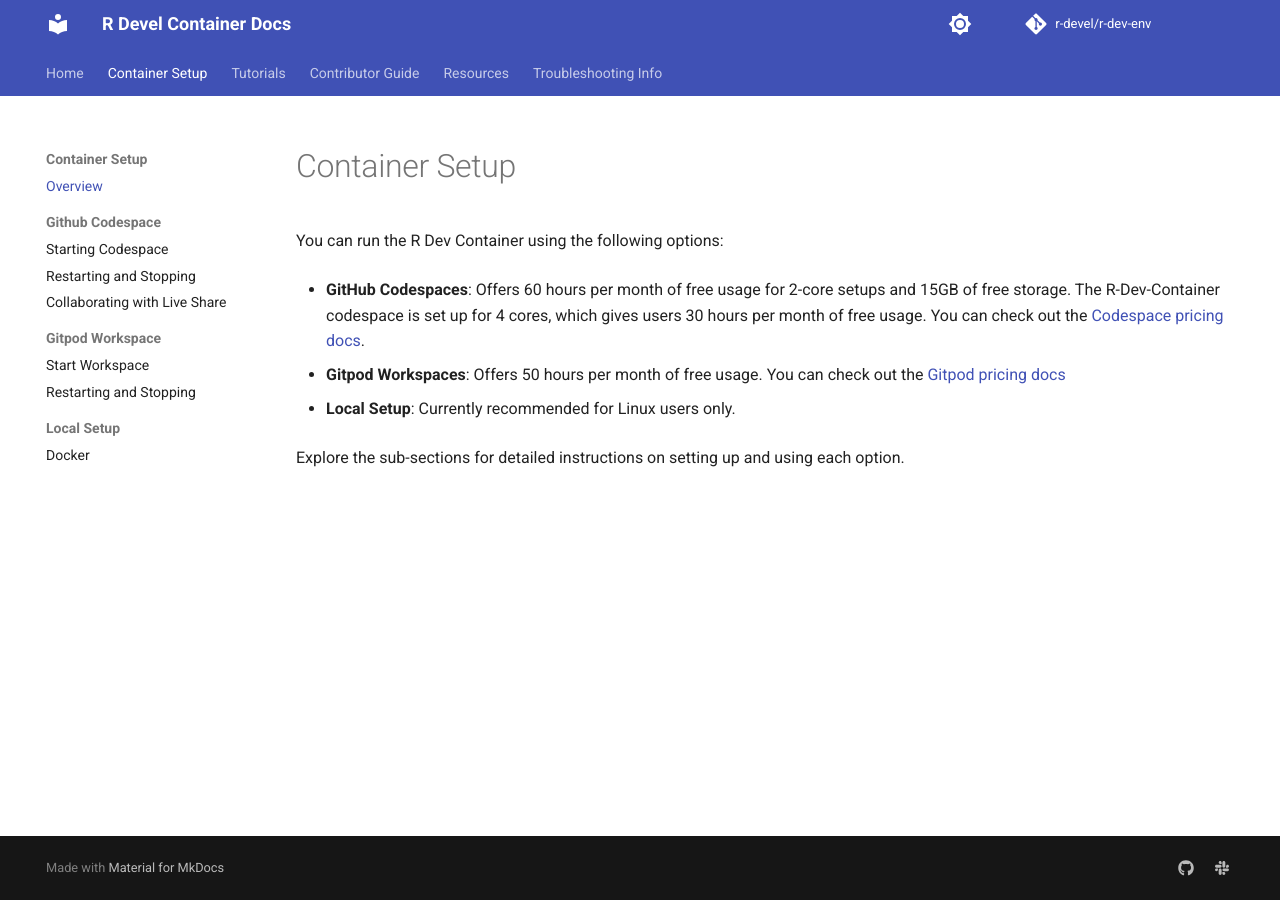
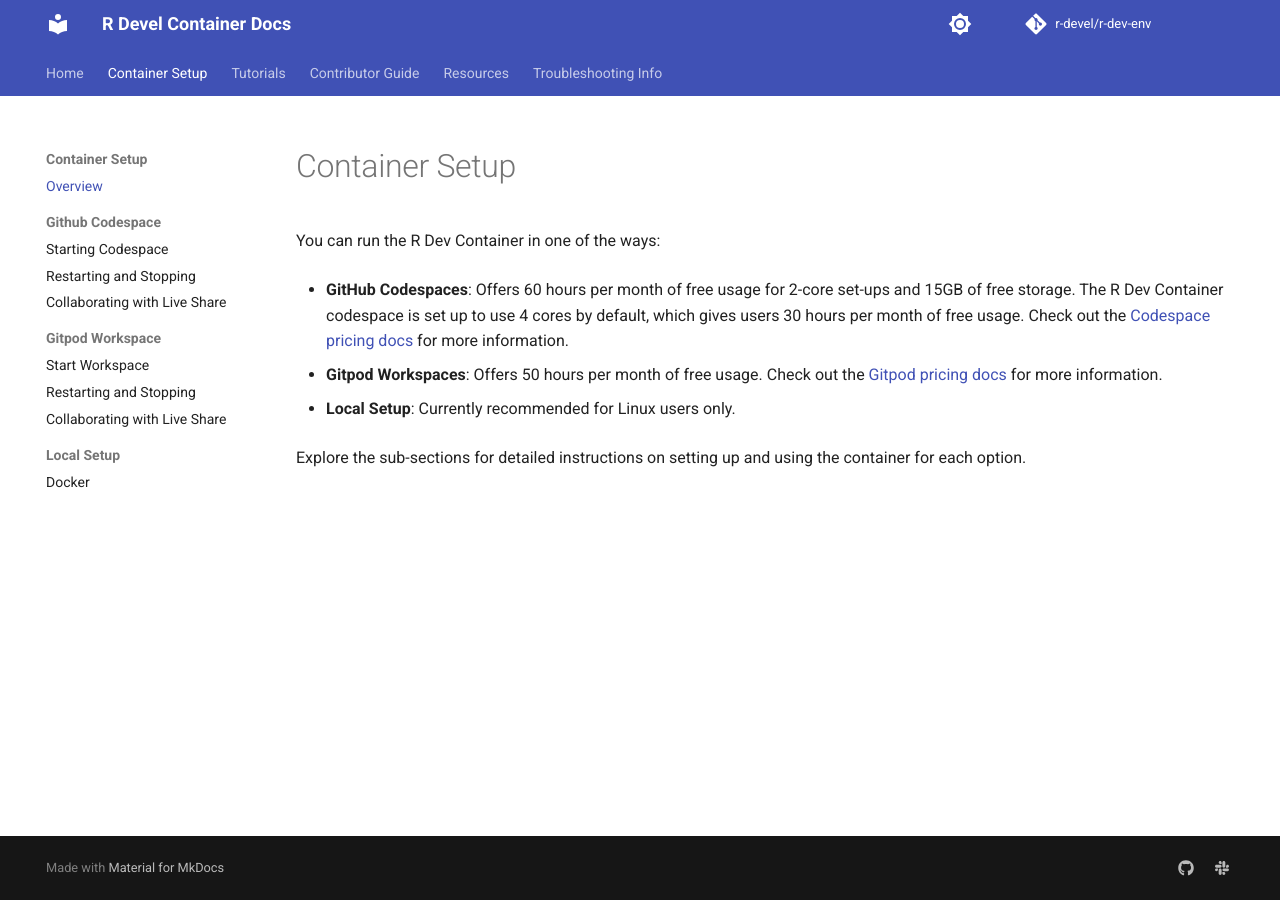
Before and after one commit to r-devel/r-dev-env, an MkDocs documentation site: the page built from docs/container_setup/index.md, in a window 1280 px wide. Built offline with MkDocs 1.6.1 and Material for MkDocs 9.7.7, drawn with Linux system fonts in a browser that asks for light colours; comment, search, counter and statistics services are not loaded.

```diff
--- a/docs/container_setup/index.md
+++ b/docs/container_setup/index.md
@@ -1,11 +1,11 @@
 # Container Setup
 
-You can run the R Dev Container using the following options:
+You can run the R Dev Container in one of the ways:
 
-- **GitHub Codespaces**: Offers 60 hours per month of free usage for 2-core setups and 15GB of free storage. The R-Dev-Container codespace is set up for 4 cores, which gives users 30 hours per month of free usage. You can check out the [Codespace pricing docs](https://docs.github.com/en/billing/managing-billing-for-github-codespaces/about-billing-for-github-codespaces#about-github-codespaces-pricing).
+- **GitHub Codespaces**: Offers 60 hours per month of free usage for 2-core set-ups and 15GB of free storage. The R Dev Container codespace is set up to use 4 cores by default, which gives users 30 hours per month of free usage. Check out the [Codespace pricing docs](https://docs.github.com/en/billing/managing-billing-for-github-codespaces/about-billing-for-github-codespaces#about-github-codespaces-pricing) for more information.
 
-- **Gitpod Workspaces**: Offers 50 hours per month of free usage. You can check out the [Gitpod pricing docs](https://www.gitpod.io/pricing)
+- **Gitpod Workspaces**: Offers 50 hours per month of free usage. Check out the [Gitpod pricing docs](https://www.gitpod.io/pricing) for more information.
 
 - **Local Setup**: Currently recommended for Linux users only.
 
-Explore the sub-sections for detailed instructions on setting up and using each option.
+Explore the sub-sections for detailed instructions on setting up and using the container for each option.
--- a/mkdocs.yml
+++ b/mkdocs.yml
@@ -12,6 +12,7 @@ nav:
         - 'Gitpod Workspace':
              - 'Start Workspace': 'container_setup/gitpod_workspace/workspacestart.md'
              - 'Restarting and Stopping' : 'container_setup/gitpod_workspace/workspacestop_and_restart.md'
+             - 'Collaborating with Live Share' : 'container_setup/gitpod_workspace/live_share.md'
         - 'Local Setup' :
                - 'Docker': 'container_setup/local_setup/localsetup.md'
     - 'Tutorials':
```
Also changed, not shown: docs/container_setup/github_codespace/codespacestartstop.md (+4 -4 lines), docs/container_setup/gitpod_workspace/live_share.md (+3 -3 lines), docs/container_setup/gitpod_workspace/workspacestart.md (+5 -4 lines), docs/container_setup/gitpod_workspace/workspacestop_and_restart.md (+5 -5 lines), docs/tutorials/live_share.md (deleted, +0 -74 lines).
